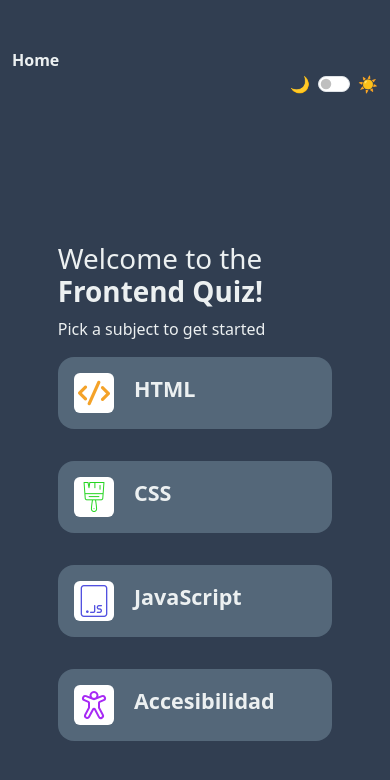
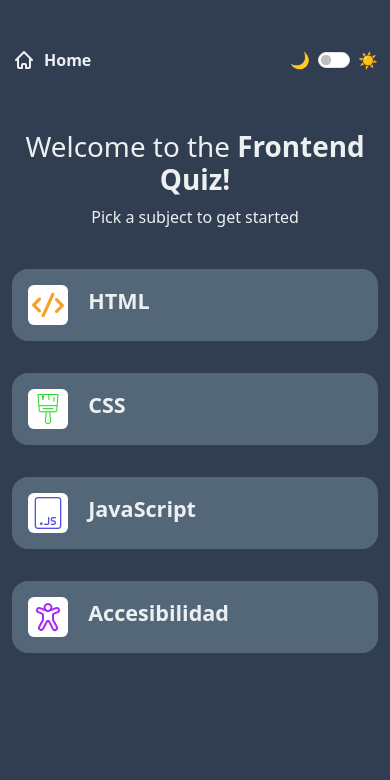
Before and after one commit to LennyServino/frontend-quiz-app, a website built with Vite: page index.html in a window 390 px wide. Built offline with nearby package versions, Linux system fonts and the light colour scheme; some packages are replaced by stand-ins of ours.

Commit message:
arreglando los estilos responsive y agregando el icono home

```diff
--- a/index.html
+++ b/index.html
@@ -10,10 +10,29 @@
     <header class="container">
       <nav class="pt-5">
         <div class="row">
-          <section class="col-md-9 fw-bold">
-            <a href="#" class="nav-link" id="home">Home</a>
+          <section class="col-8 col-md-9 fw-bold">
+            <a href="#" class="nav-link d-flex align-items-center gap-2" id="home">
+              <svg
+                class="w-6 h-6 text-gray-800 dark:text-white"
+                aria-hidden="true"
+                xmlns="http://www.w3.org/2000/svg"
+                width="24"
+                height="24"
+                fill="none"
+                viewBox="0 0 24 24"
+              >
+                <path
+                  stroke="currentColor"
+                  stroke-linecap="round"
+                  stroke-linejoin="round"
+                  stroke-width="2"
+                  d="m4 12 8-8 8 8M6 10.5V19a1 1 0 0 0 1 1h3v-3a1 1 0 0 1 1-1h2a1 1 0 0 1 1 1v3h3a1 1 0 0 0 1-1v-8.5"
+                />
+              </svg>
+              <span>Home</span>
+            </a>
           </section>
-          <section class="col-md-3">
+          <section class="col-4 col-md-3">
             <div
               class="form-check form-switch toggle-switch d-flex justify-content-end"
             >
--- a/src/components/mostrarHTML.js
+++ b/src/components/mostrarHTML.js
@@ -6,7 +6,7 @@ export function mostrarQuizHTML() {
 
   // Crear el contenedor principal (row)
   const row = document.createElement('section');
-  row.classList.add('row', 'pt-5', 'mt-5');
+  row.classList.add('row', 'pt-1', 'mt-1', 'pt-md-5', 'mt-md-5', 'gap-4', 'gap-md-0');
 
   // Columna de la izquierda
   const colIzquierda = document.createElement('section');
--- a/src/components/quiz-options.js
+++ b/src/components/quiz-options.js
@@ -2,7 +2,7 @@ export function insertar_opciones() {
   const mainBody = document.querySelector('#mainContent');
 
   mainBody.innerHTML = `
-        <section class="row pt-5 mt-5">
+        <section class="row pt-1 mt-1 pt-md-5 mt-md-5 gap-4 gap-md-0">
             <section class="col-md-6">
                 <div class="section-title mx-auto">
                     <h1>Welcome to the <span class="fw-bolder">Frontend Quiz!</span></h1>
--- a/src/css/mainStyles.css
+++ b/src/css/mainStyles.css
@@ -29,7 +29,6 @@ body {
   &:hover {
     background-color: #7d8387;
     width: 78%;
-    /* padding: 1.2rem !important; */
   }
 }
 
@@ -59,7 +58,8 @@ body {
 }
 
 .light-mode .quiz-card {
-  background-color: #dfe6e9;
+  background-color: #546779;
+  color: white;
 }
 
 .light-mode .quiz-card:hover {
@@ -73,3 +73,18 @@ body {
 .light-mode .quiz-item span {
   color: white;
 }
+
+@media (max-width: 768px) {
+  .section-title {
+    width: 100%;
+    text-align: center;
+  }
+
+  .quiz-card {
+    width: 100%;
+  }
+
+  .quiz-item {
+    width: 100%;
+  }
+}
```
